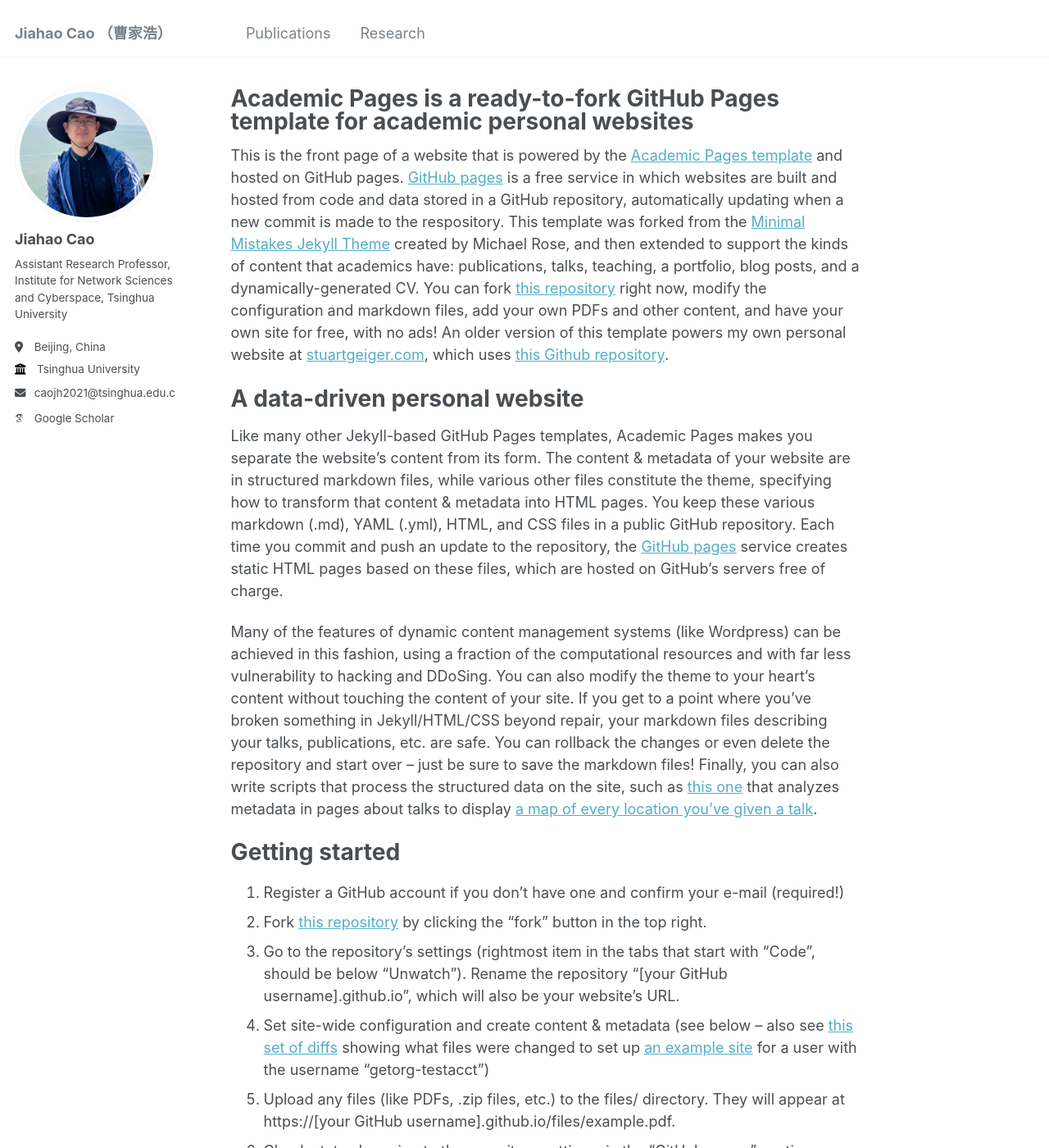
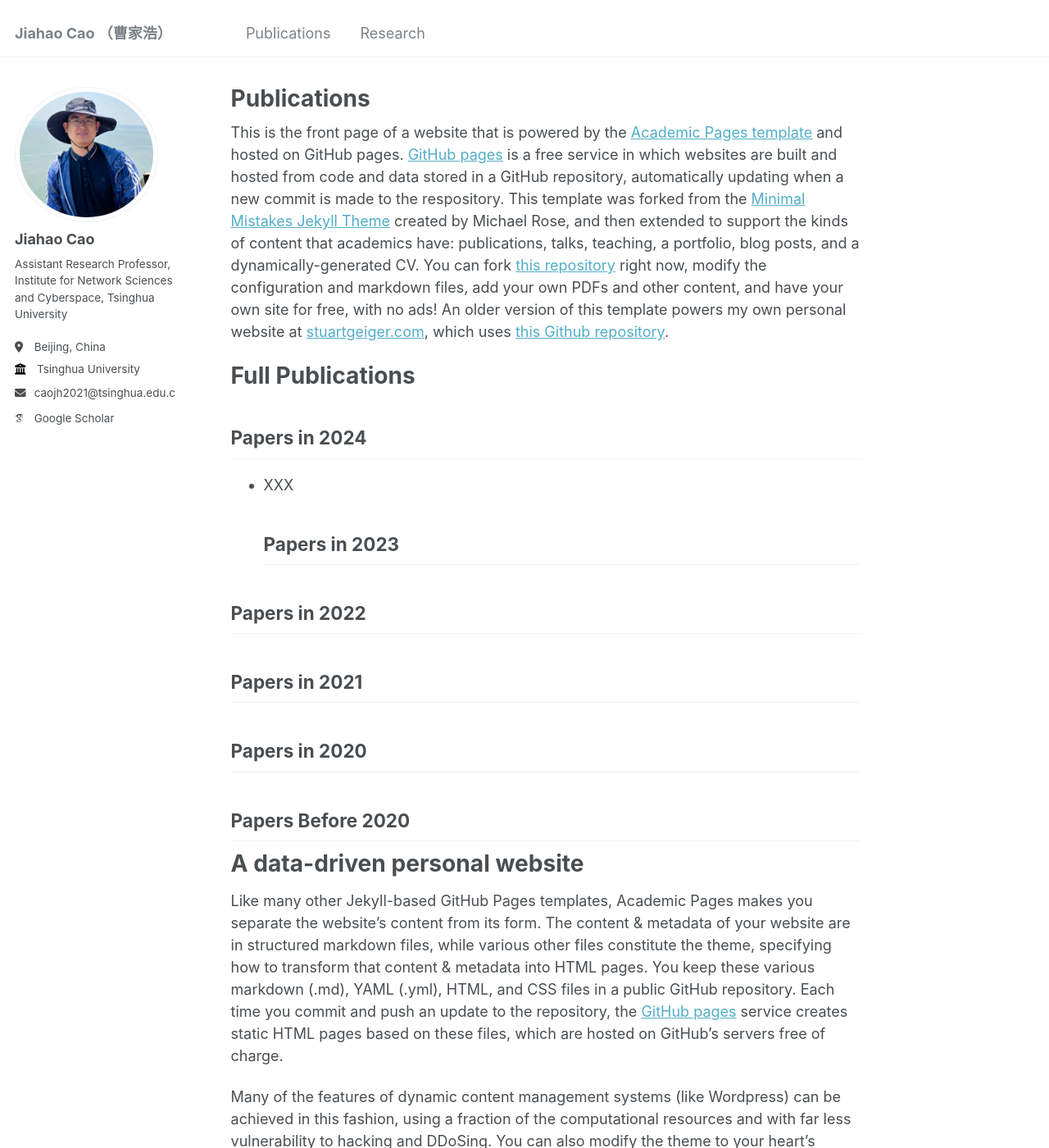
Before and after one commit to caojh15/caojh15.github.io, a Jekyll site: the page built from _pages/about.md, in a window 1280 px wide and 1400 px high. Shown: the whole window at 82% size. Built offline with Jekyll 4.4.1, drawn with Linux system fonts in a browser that asks for light colours; some web fonts are replaced.

Commit message:
Update about.md

```diff
--- a/_pages/about.md
+++ b/_pages/about.md
@@ -1,6 +1,6 @@
 ---
 permalink: /
-title: "Academic Pages is a ready-to-fork GitHub Pages template for academic personal websites"
+title: "Publications"
 author_profile: true
 redirect_from:
   - /about/
@@ -8,6 +8,19 @@ redirect_from:
 ---
 
 This is the front page of a website that is powered by the [Academic Pages template](https://github.com/academicpages/academicpages.github.io) and hosted on GitHub pages. [GitHub pages](https://pages.github.com) is a free service in which websites are built and hosted from code and data stored in a GitHub repository, automatically updating when a new commit is made to the respository. This template was forked from the [Minimal Mistakes Jekyll Theme](https://mmistakes.github.io/minimal-mistakes/) created by Michael Rose, and then extended to support the kinds of content that academics have: publications, talks, teaching, a portfolio, blog posts, and a dynamically-generated CV. You can fork [this repository](https://github.com/academicpages/academicpages.github.io) right now, modify the configuration and markdown files, add your own PDFs and other content, and have your own site for free, with no ads! An older version of this template powers my own personal website at [stuartgeiger.com](http://stuartgeiger.com), which uses [this Github repository](https://github.com/staeiou/staeiou.github.io).
+
+# Full Publications
+## Papers in 2024
+- XXX
+## Papers in 2023
+
+## Papers in 2022
+
+## Papers in 2021
+
+## Papers in 2020
+
+## Papers Before 2020
 
 A data-driven personal website
 ======
```
